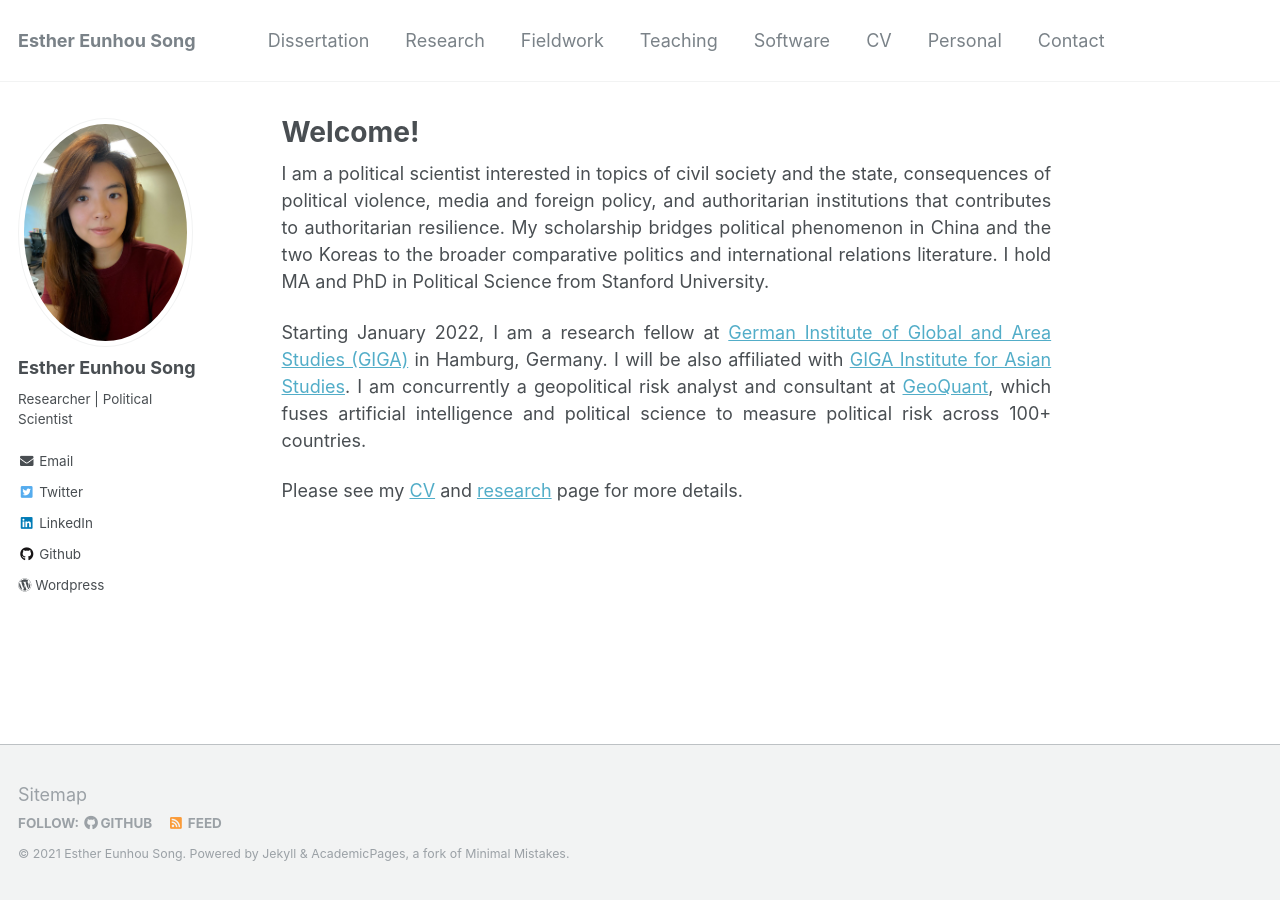
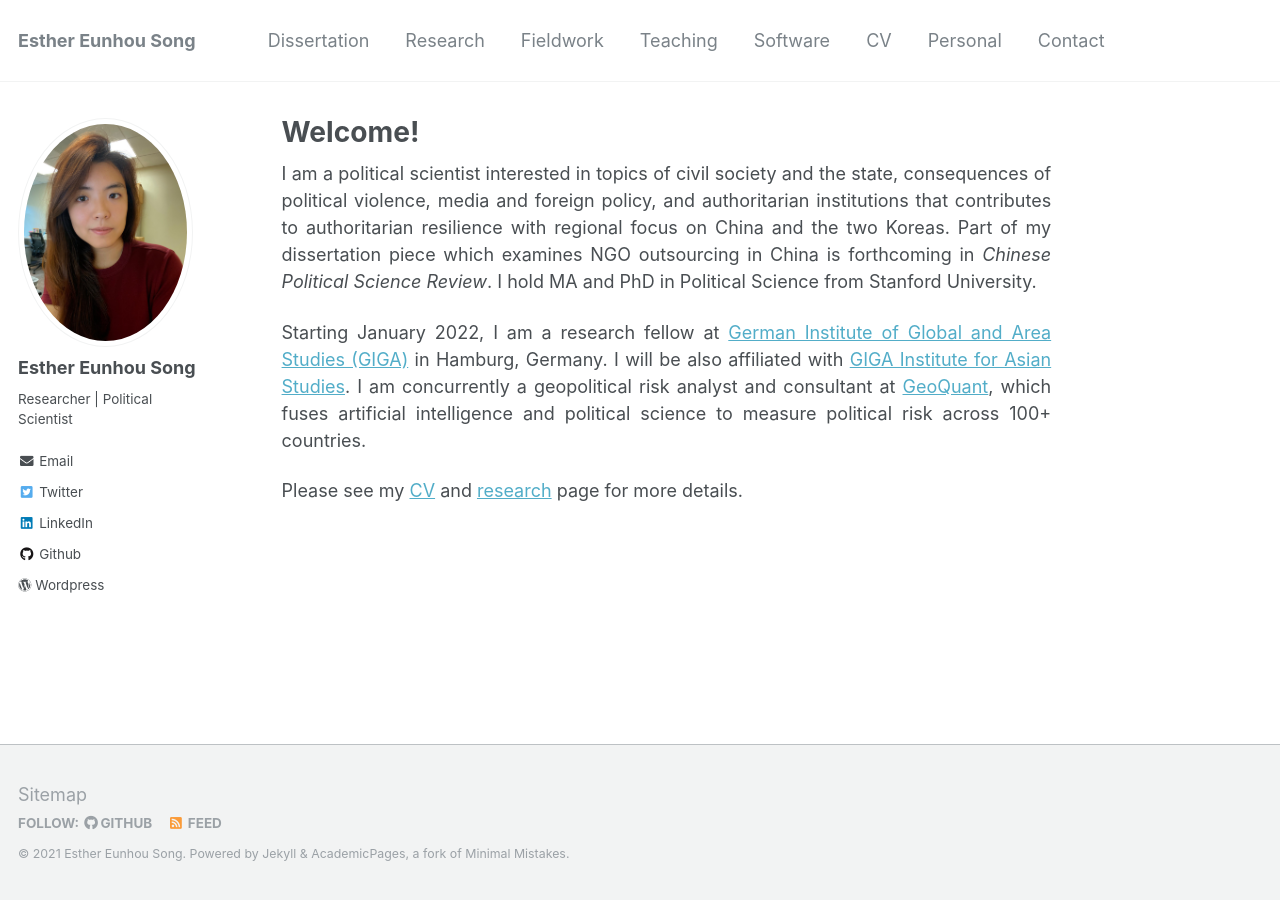
Before and after one commit to ehsong/ehsong.github.io, a Jekyll site: the page built from _pages/about.md, in a window 1280 px wide. Built offline with Jekyll 4.4.1, drawn with Linux system fonts in a browser that asks for light colours.

Commit message:
Update about.md

```diff
--- a/_pages/about.md
+++ b/_pages/about.md
@@ -7,7 +7,7 @@ redirect_from:
   - /about/
   - /about.html
 ---
-I am a political scientist interested in topics of civil society and the state, consequences of political violence, media and foreign policy, and authoritarian institutions that contributes to authoritarian resilience. My scholarship bridges political phenomenon in China and the two Koreas to the broader comparative politics and international relations literature. I hold MA and PhD in Political Science from Stanford University.
+I am a political scientist interested in topics of civil society and the state, consequences of political violence, media and foreign policy, and authoritarian institutions that contributes to authoritarian resilience with regional focus on China and the two Koreas. Part of my dissertation piece which examines NGO outsourcing in China is forthcoming in *Chinese Political Science Review*. I hold MA and PhD in Political Science from Stanford University.
 
 Starting January 2022, I am a research fellow at [German Institute of Global and Area Studies (GIGA)](https://www.giga-hamburg.de/en/) in Hamburg, Germany. I will be also affiliated with [GIGA Institute for Asian Studies](https://www.giga-hamburg.de/en/institutes/giga-institute-for-asian-studies/). I am concurrently a geopolitical risk analyst and consultant at [GeoQuant](https://geoquant.com/), which fuses artificial intelligence and political science to measure political risk across 100+ countries.
 
```
